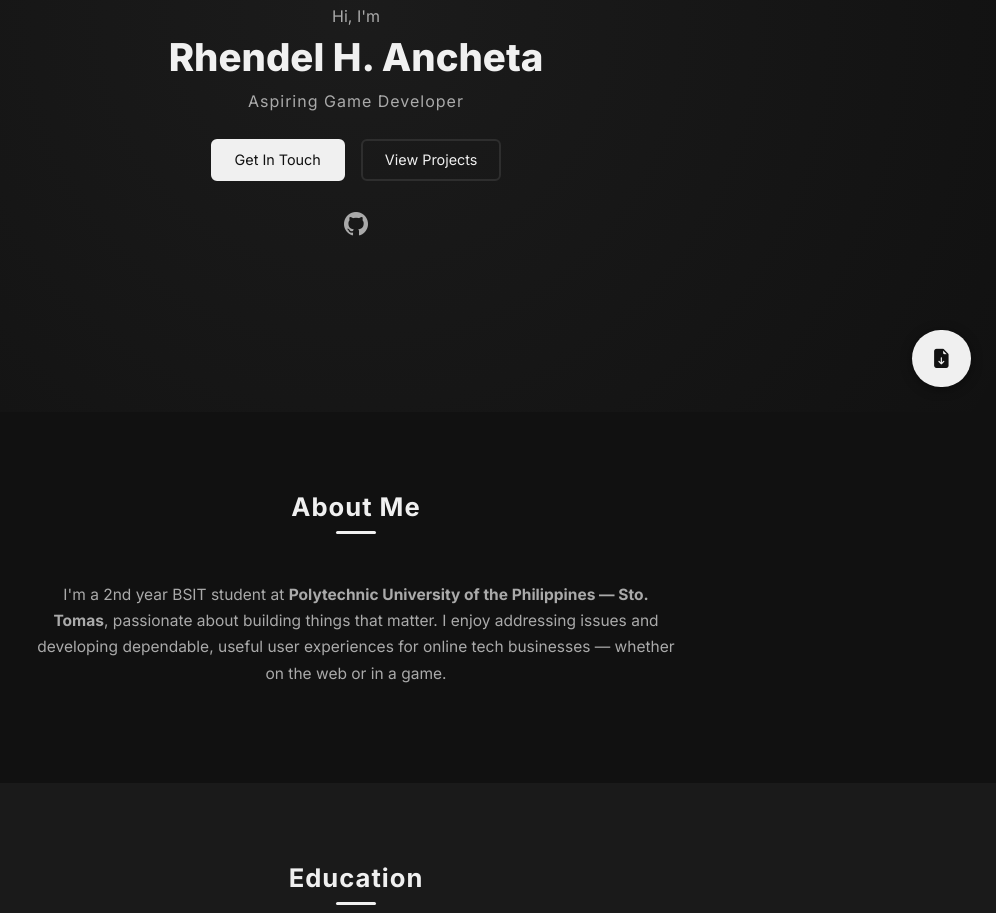
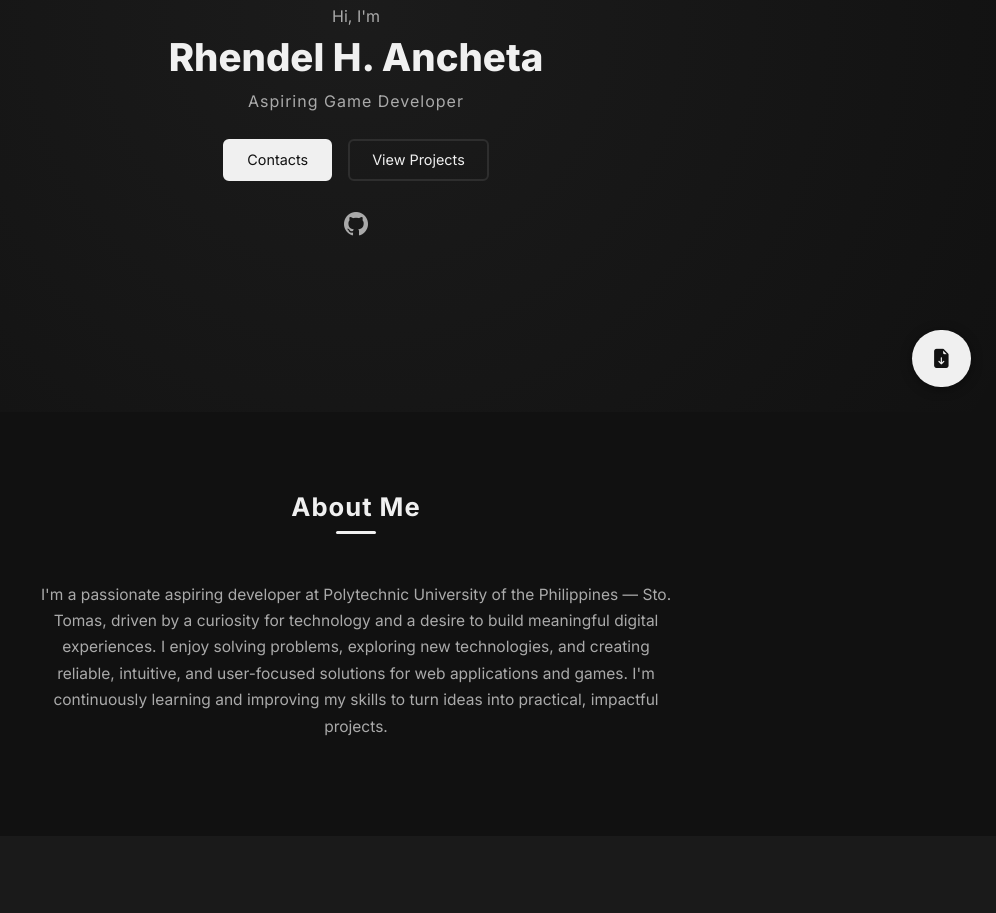
Before and after one commit to DelRhen/delrhen.github.io, a plain HTML site: page index.html in a window 1280 px wide. Shown: the part 388-1301 px from the top of the page, without its empty margins (284-1280 px from the left). Drawn offline with nearby package versions, Linux system fonts and the light colour scheme.

Commit message:
Bio Changes

```diff
--- a/index.html
+++ b/index.html
@@ -45,7 +45,7 @@
       <h1 class="hero-name">Rhendel H. Ancheta</h1>
       <p class="hero-role">Aspiring Game Developer</p>
       <div class="d-flex justify-content-center gap-3 mt-4">
-        <a href="#contact" class="btn btn-primary-custom">Get In Touch</a>
+        <a href="#contact" class="btn btn-primary-custom">Contacts</a>
         <a href="#projects" class="btn btn-outline-custom">View Projects</a>
       </div>
       <div class="social-links mt-4">
@@ -62,9 +62,9 @@
       <div class="row justify-content-center">
         <div class="col-lg-7 text-center">
           <p class="about-text">
-            I'm a 2nd year BSIT student at <strong>Polytechnic University of the Philippines — Sto. Tomas</strong>,
-            passionate about building things that matter. I enjoy addressing issues and developing dependable,
-            useful user experiences for online tech businesses — whether on the web or in a game.
+            I'm a passionate aspiring developer at Polytechnic University of the Philippines — Sto. Tomas,
+            driven by a curiosity for technology and a desire to build meaningful digital experiences.
+            I enjoy solving problems, exploring new technologies, and creating reliable, intuitive, and user-focused solutions for web applications and games. I'm continuously learning and improving my skills to turn ideas into practical, impactful projects.
           </p>
         </div>
       </div>
```
